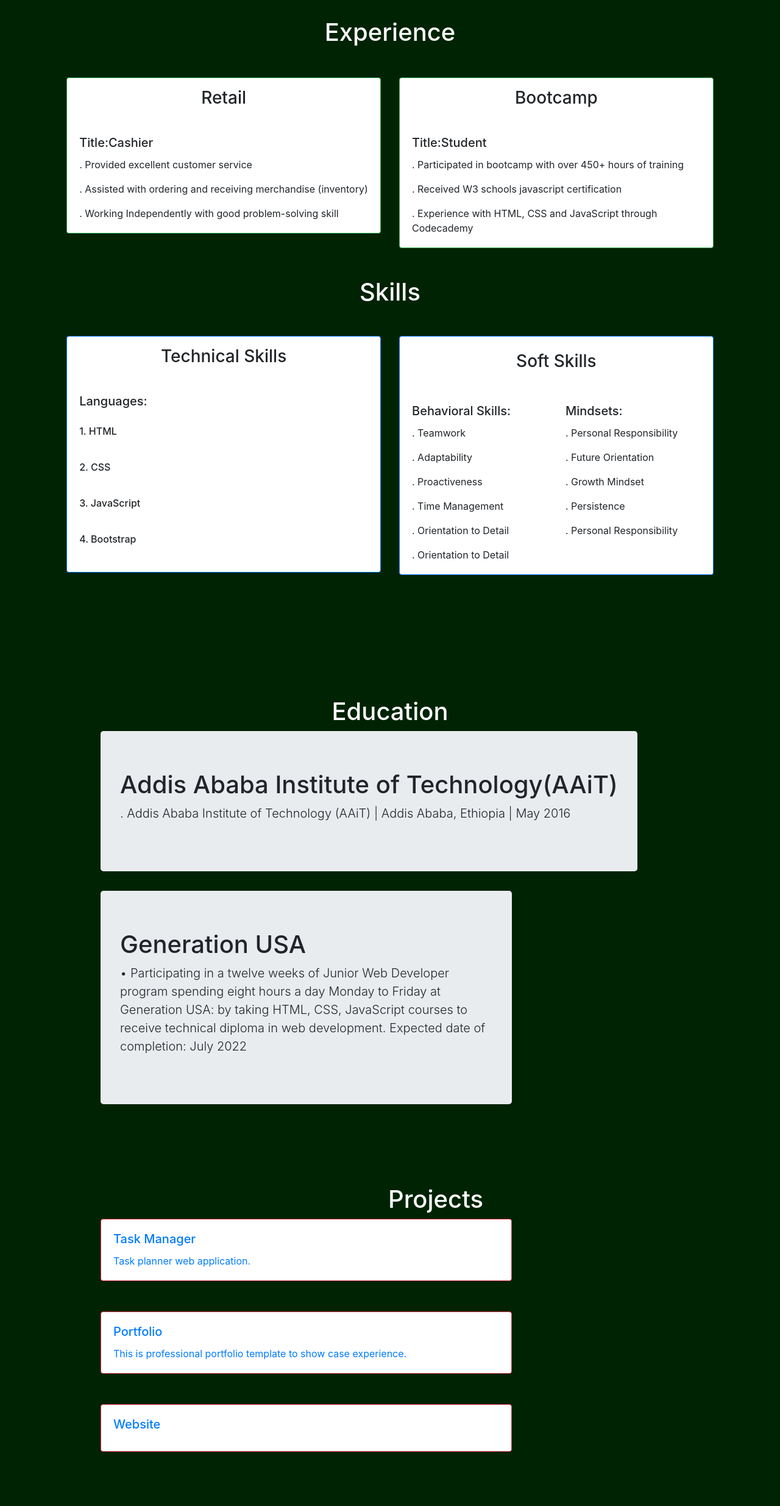
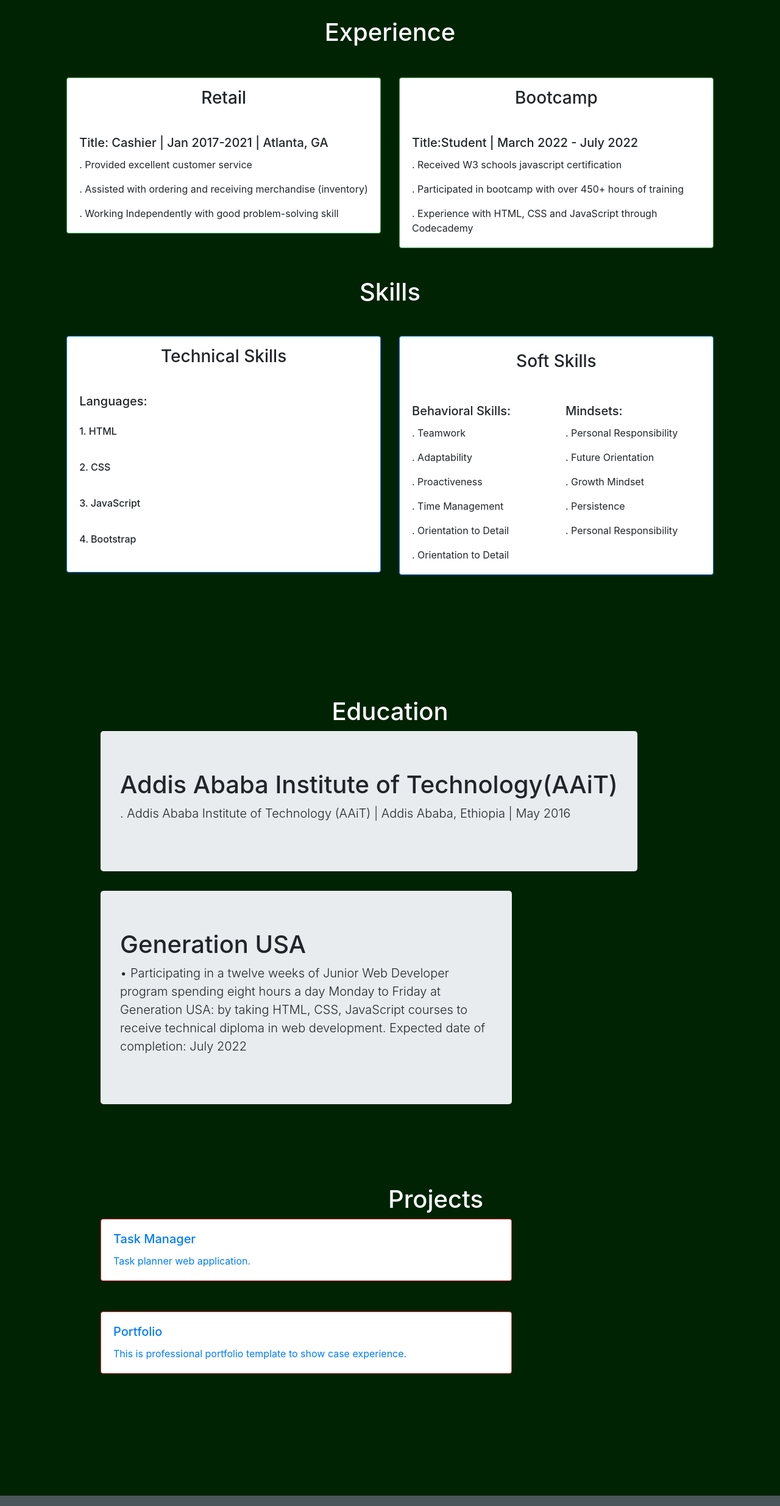
Before and after one commit to Kelbore/Professional-portfolio, a plain HTML site: page index.html in a window 1280 px wide. Shown: the part 936-3406 px from the top of the page at 61% size. Drawn offline with nearby package versions, Linux system fonts and the light colour scheme.

Commit message:
deleted the thirdproject

```diff
--- a/index.html
+++ b/index.html
@@ -68,7 +68,7 @@
                   <h3 class="text-center">Retail</h3>
                 </div>
                 <div class="card-body">
-                  <h5 class="card-title"><span>Title:</span>Cashier</h5>
+                  <h5 class="card-title"><span>Title:</span> Cashier | Jan 2017-2021 | Atlanta, GA</h5>
                   <p class="card-text">. Provided excellent customer service</p>
                   <p class="card-text">.	Assisted with ordering and receiving merchandise (inventory)</p>
                   <p class="card-text">.	Working Independently with good problem-solving skill</p>
@@ -81,9 +81,9 @@
                   <h3 class="text-center">Bootcamp</h3>
                 </div>
                 <div class="card-body">
-                  <h5 class="card-title"><span>Title:</span>Student</h5>
+                  <h5 class="card-title"><span>Title:</span>Student | March 2022 - July 2022</h5>
+                  <p class="card-text">. Received W3 schools javascript certification</p>
                   <p class="card-text">. Participated in bootcamp with over 450+ hours of training</p>
-                  <p class="card-text">. Received W3 schools javascript certification</p>
                   <p class="card-text">. Experience with HTML, CSS and JavaScript through Codecademy</p>
               </div>
         </div>
@@ -170,14 +170,7 @@
        </div>
      </div>
    </a>
-   <a  href="https://github.com/Kelbore/Guitar_School">
-    <div class="card border-danger slide-in from-left work1" id="thirdProject">
-      <div class="card-body">
-        <h5 class="card-title">Website</h5>
-        <p class="card-text"></p>
-      </div>
-    </div>
-   </a>
+
   </div>
 
   <div class="" id="footer">
--- a/style.css
+++ b/style.css
@@ -96,14 +96,8 @@
     margin-left: 150px;
     margin-right: 425px;
     margin-top: 50px;
-    margin-bottom: 50px;
-}
-#thirdProject{
-    margin-left: 150px;
-    margin-right: 425px;
     margin-bottom: 200px;
 }
-
 .fade-in {
     opacity: 0;
     transition: opacity 250ms ease-in;
```
